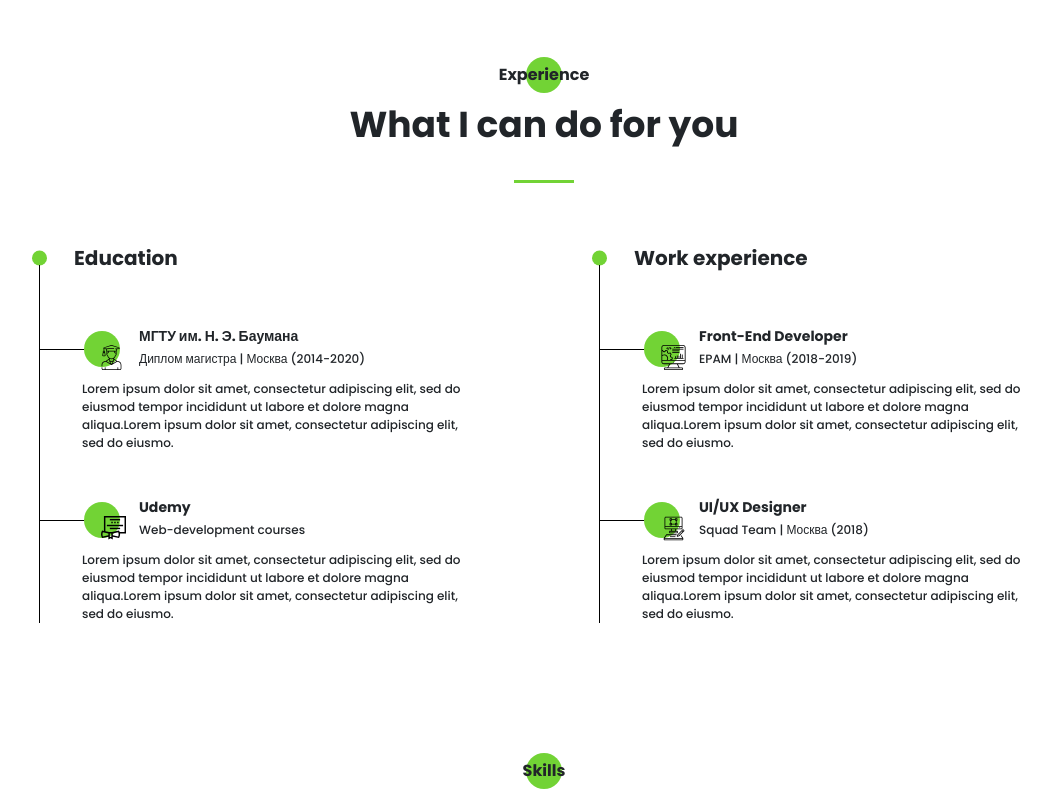
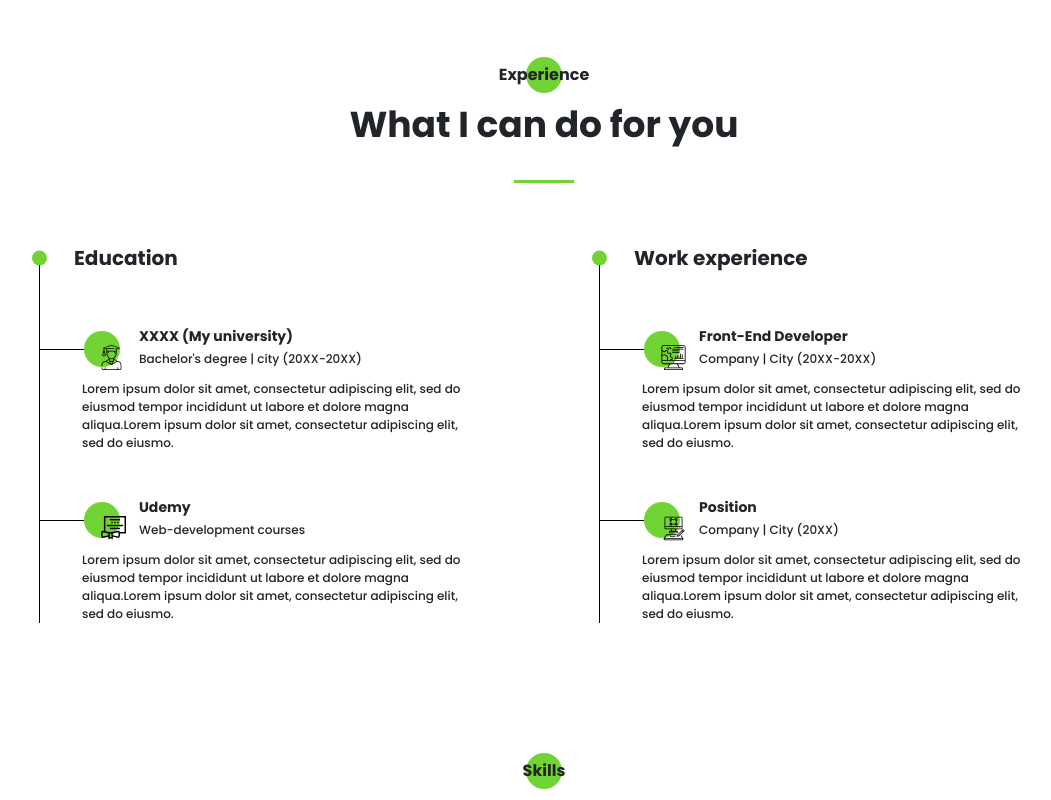
Before and after one commit to lihtt/portfolio, a website: page src/index.html in a window 1280 px wide. Shown: the part 1520-2320 px from the top of the page, without its empty margins (96-1147 px from the left). Drawn offline with nearby package versions, Linux system fonts and the light colour scheme; files that its build step writes are made by us from their sources; files whose address does not match are found by name.

Commit message:
Text edited

```diff
--- a/src/index.html
+++ b/src/index.html
@@ -120,7 +120,7 @@
 
         <div class="container">
             <div class="title title_fz16 promo__subtitle">My name is Alex</div>
-            <h1 class="title title_fz48 promo__title">I am a web developer from the city of Yekaterinburg</h1>
+            <h1 class="title title_fz48 promo__title">I am a web developer</h1>
             <div class="promo__btns">
                 <a href="#my_projects" class="promo__link btn">Portfolio</a>
                 <a href="#about_me" class="promo__link btn_promo">About me</a>
@@ -215,8 +215,8 @@
                                     <div class="resume__item-icon">
                                         <img src="icons/experience/university.svg" alt="university">
                                     </div>
-                                    <h4 class="title title_fz14">МГТУ им. Н. Э. Баумана</h4>
-                                    <div class="resume__item-location">Диплом магистра | Москва (2014-2020)</div>
+                                    <h4 class="title title_fz14">XXXX (My university)</h4>
+                                    <div class="resume__item-location">Bachelor's degree | city (20XX-20XX)</div>
                                 </div>
                                 <div class="resume__item-body">
                                     Lorem ipsum dolor sit amet, consectetur adipiscing elit, sed do eiusmod tempor incididunt ut labore et dolore magna aliqua.Lorem ipsum dolor sit amet, consectetur adipiscing elit, sed do eiusmo.
@@ -249,7 +249,7 @@
                                         <img src="icons/experience/developer.svg" alt="developer">
                                     </div>
                                     <h4 class="title title_fz14">Front-End Developer</h4>
-                                    <div class="resume__item-location">EPAM | Москва (2018-2019)</div>
+                                    <div class="resume__item-location">Company | City (20XX-20XX)</div>
                                 </div>
                                 <div class="resume__item-body">
                                     Lorem ipsum dolor sit amet, consectetur adipiscing elit, sed do eiusmod tempor incididunt ut labore et dolore magna aliqua.Lorem ipsum dolor sit amet, consectetur adipiscing elit, sed do eiusmo.
@@ -262,8 +262,8 @@
                                     <div class="resume__item-icon">
                                         <img src="icons/experience/designer.svg" alt="designer">
                                     </div>
-                                    <h4 class="title title_fz14">UI/UX Designer</h4>
-                                    <div class="resume__item-location">Squad Team | Москва (2018)</div>
+                                    <h4 class="title title_fz14">Position</h4>
+                                    <div class="resume__item-location">Company | City (20XX)</div>
                                 </div>
                                 <div class="resume__item-body">
                                     Lorem ipsum dolor sit amet, consectetur adipiscing elit, sed do eiusmod tempor incididunt ut labore et dolore magna aliqua.Lorem ipsum dolor sit amet, consectetur adipiscing elit, sed do eiusmo.
```
Also changed, not shown: dist/index.html.
